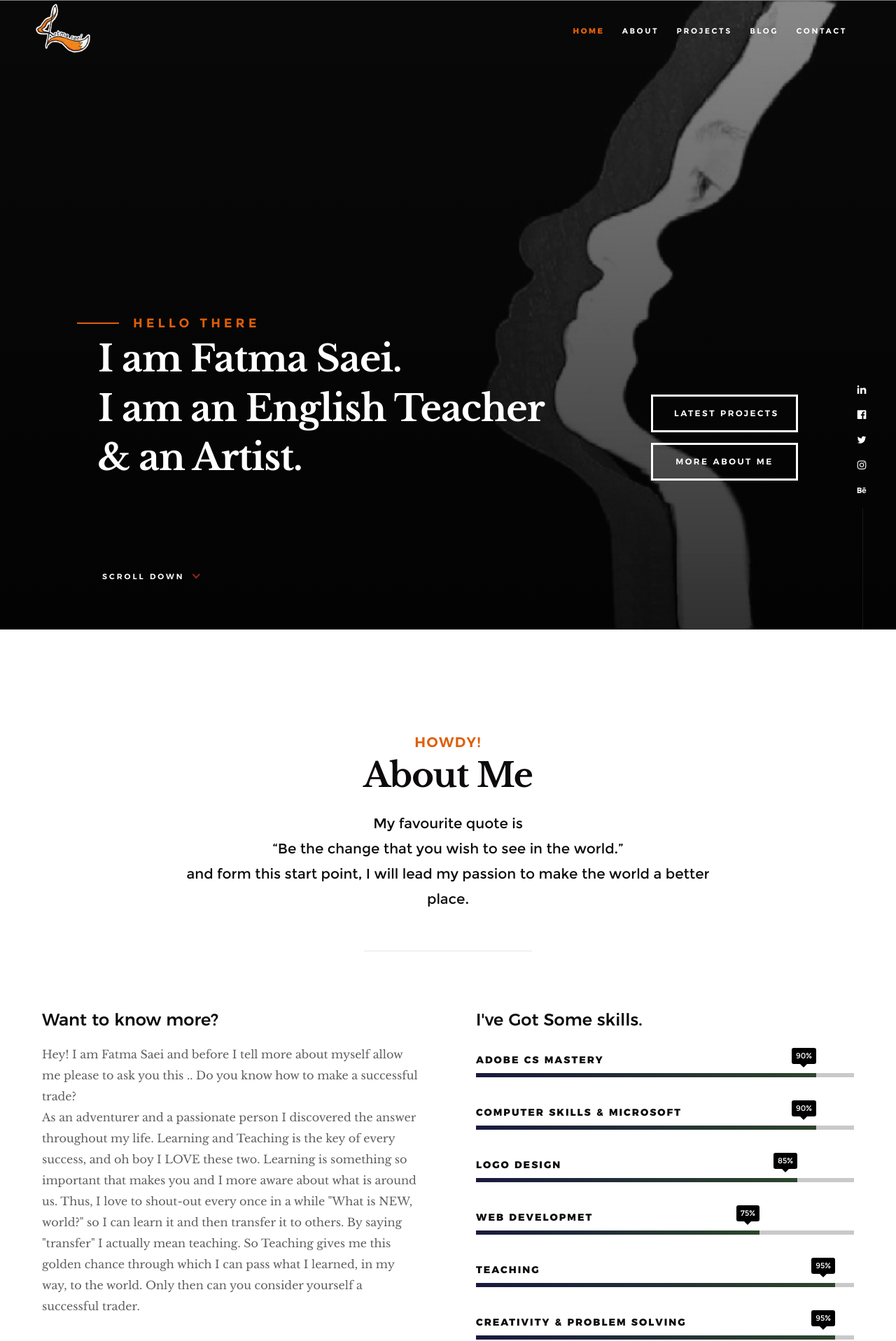
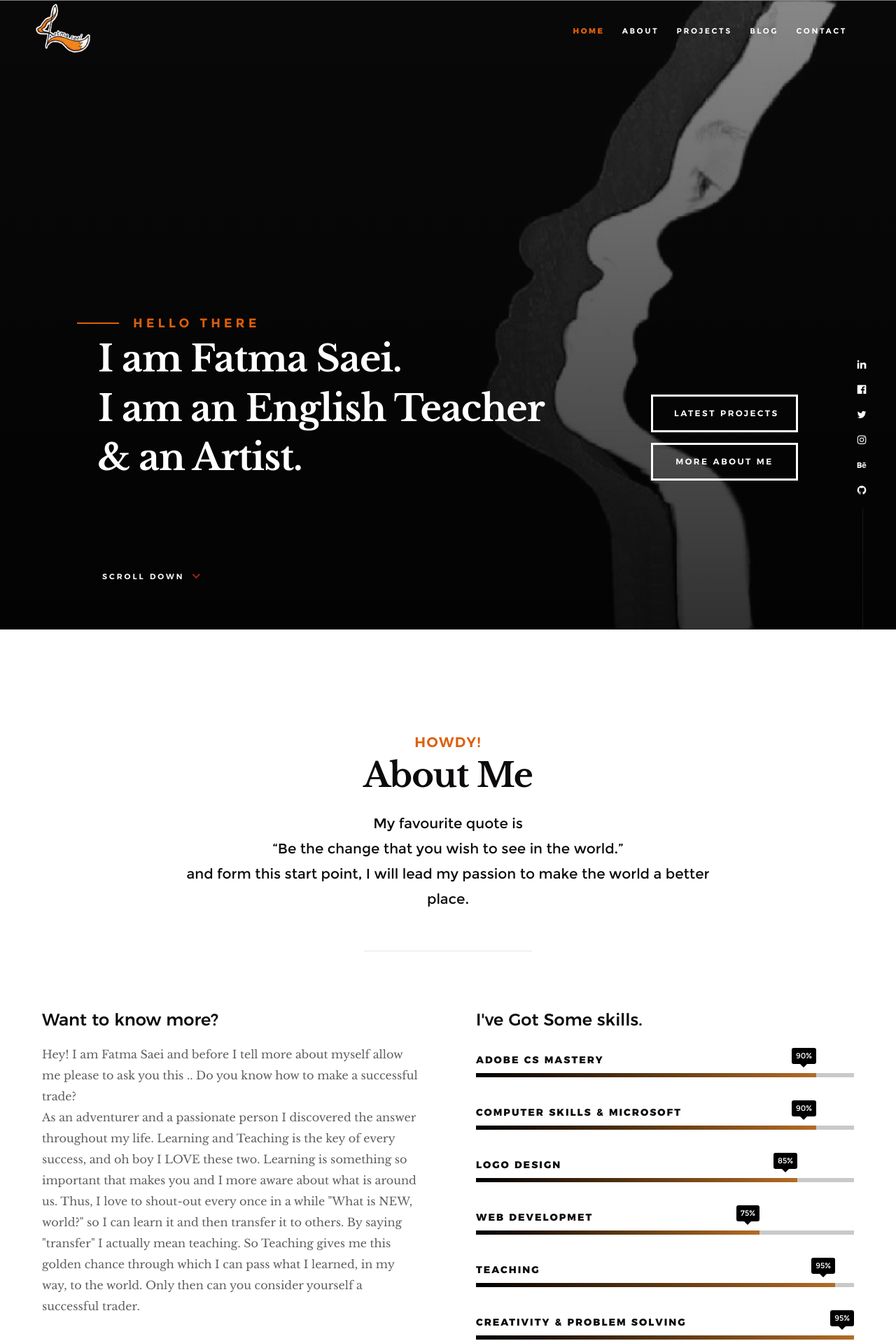
Before and after one commit to FatmaSaei/FatmaSaei.github.io, a Jekyll site: the page built from index.html, in a window 1280 px wide. Shown: the top 1917 px of the page at 70% size. Built offline with Jekyll 4.4.1, drawn with Linux system fonts in a browser that asks for light colours; some of the changed text lies outside the part shown.

Commit message:
automate skills and experience

```diff
--- a/_data/social_media.csv
+++ b/_data/social_media.csv
@@ -4,3 +4,4 @@
 twitter,Toma_Saei,https://twitter.com/Toma_Saei
 instagram,fatma_arts,https://www.instagram.com/fatma_arts
 behance,fatmasaei,https://www.behance.net/fatmasaei
+github,FatmaSaei,https://github.com/FatmaSaei
--- a/css/main.css
+++ b/css/main.css
@@ -756,7 +756,7 @@
  * ------------------------------------------------------------------- */
 
 input:-webkit-autofill, input:-webkit-autofill:hover, input:-webkit-autofill:focus input:-webkit-autofill, textarea:-webkit-autofill, textarea:-webkit-autofill:hover textarea:-webkit-autofill:focus, select:-webkit-autofill, select:-webkit-autofill:hover, select:-webkit-autofill:focus {
-    -webkit-text-fill-color: #cf3e3e;
+    -webkit-text-fill-color: #df5f0a;
     transition: background-color 5000s ease-in-out 0s;
 }
 
@@ -1131,7 +1131,7 @@
 
 .skill-bars li .progress {
     background: #000000;
-    background-image: linear-gradient(to right, #191A3F, #2d462c);
+    background-image: linear-gradient(to right, #000, #b36c25);
     position: relative;
     height: 100%;
 }
@@ -2891,7 +2891,7 @@
 }
 
 .cta__content span {
-    color: #191A3F;
+    color: #000;
 }
 
 
--- a/index.html
+++ b/index.html
@@ -45,7 +45,8 @@
         {% for item in site.data.social_media %}
         <li>
             <a target="_blank" href="{{ item.account_link }}">
-                <i class="im im-{{ item.app_name }}" aria-hidden="true"></i><span>{{ item.app_name | capitalize }}</span></a>
+                <i class="im im-{{ item.app_name }}" aria-hidden="true"></i>
+                <span>{{ item.app_name | capitalize}}</span></a>
         </li>
         {% endfor %}
     </ul>
@@ -100,38 +101,14 @@
             <h3>I've Got Some skills.</h3>
 
             <ul class="skill-bars">
+                {% for item in site.data.skills %}
                 <li>
-                    <div class="progress percent90"><span>90%</span></div>
-                    <strong>Adobe CS Mastery</strong>
+                    <div class="progress percent{{ item.percentage }}">
+                        <span>{{ item.percentage }}%</span>
+                    </div>
+                    <strong>{{ item.skill_name }}</strong>
                 </li>
-                <li>
-                    <div class="progress percent90"><span>90%</span></div>
-                    <strong>Computer skills & Microsoft</strong>
-                </li>
-                <li>
-                    <div class="progress percent85"><span>85%</span></div>
-                    <strong>Logo design</strong>
-                </li>
-                <li>
-                    <div class="progress percent75"><span>75%</span></div>
-                    <strong>Web developmet</strong>
-                </li>
-                <li>
-                    <div class="progress percent95"><span>95%</span></div>
-                    <strong>Teaching</strong>
-                </li>
-                <li>
-                    <div class="progress percent95"><span>95%</span></div>
-                    <strong>creativity & problem solving</strong>
-                </li>
-                <li>
-                    <div class="progress percent90"><span>90%</span></div>
-                    <strong>Work ethic</strong>
-                </li>
-                <li>
-                    <div class="progress percent85"><span>85%</span></div>
-                    <strong>communication skills</strong>
-                </li>
+                {% endfor %}
             </ul>
         </div>
 
@@ -159,88 +136,45 @@
         <div class="col-six tab-full left">
             <div class="timeline">
 
+                {% for item in site.data.experience.left_roles %}
                 <div class="timeline__block">
                     <div class="timeline__bullet"></div>
                     <div class="timeline__header">
-                        <p class="timeline__timeframe">2019 - Present</p>
-                        <h3>Co-Teacher</h3>
-                        <h5>in Al-Ruya Bilingual School <br>
-                            Kuwait</h5>
+                        <p class="timeline__timeframe">{{ item.date }}</p>
+                        <h3>{{ item.title }}</h3>
+                        <h5>in {{ item.employer }} <br>
+                            {{ item.location }}</h5>
                     </div>
                     <div class="timeline__desc">
                         <p>
-                            I worked as a homeroom assistant teacher for primary level.
-                            This position improved my career and provided me with great
-                            experience on how to control the class and deal with young children.
+                            {{ item.description }}
                         </p>
+
                     </div>
                 </div> <!-- end timeline__block -->
-
-                <div class="timeline__block">
-                    <div class="timeline__bullet"></div>
-                    <div class="timeline__header">
-                        <p class="timeline__timeframe">2011 - 2020</p>
-                        <h3>Super Roles</h3>
-                        <h5>in Happiness club (sa3ada club)
-                            <br> Kuwait
-                        </h5>
-                    </div>
-                    <div class="timeline__desc">
-                        <p>
-                            I took lots of roles in this club,
-                            starting from being coordinator, co-teacher and lastly being a Teacher.
-                            I supervised several trips and activities, I assisted the teachers,
-                            and at the end I became a teacher there.
-                        </p>
-                    </div>
-                </div> <!-- end timeline__block -->
-
+                {% endfor %}
             </div> <!-- end timeline -->
         </div> <!-- end left -->
 
         <div class="col-six tab-full right">
             <div class="timeline">
-
+                {% for item in site.data.experience.right_roles %}
                 <div class="timeline__block">
                     <div class="timeline__bullet"></div>
                     <div class="timeline__header">
-                        <p class="timeline__timeframe">2018 - 2019</p>
-                        <h3>Subject Teacher</h3>
-                        <h5>in Green Valley International School <br>
-                            Egypt</h5>
+                        <p class="timeline__timeframe">{{ item.date }}</p>
+                        <h3>{{ item.title }}</h3>
+                        <h5>in {{ item.employer }} <br>
+                            {{ item.location }}</h5>
                     </div>
                     <div class="timeline__desc">
                         <p>
-                            I worked as Activity Teacher. I taught Aerobics for
-                            primary grades. I was transferred upon my choice to be
-                            an Art teacher for KG. I chose this position because
-                            I wanted to gain more experience with kids,
-                            comprising the curriculum and grading the students.
+                            {{ item.description }}
                         </p>
 
                     </div>
                 </div> <!-- end timeline__block -->
-
-                <div class="timeline__block">
-                    <div class="timeline__bullet"></div>
-                    <div class="timeline__header">
-                        <p class="timeline__timeframe">2016 - 2018</p>
-                        <h3>Intern English Teacher</h3>
-                        <h5>
-                            in Fatma Al-Zahra'a high school <br>
-                            & Al-Salam college preparatory school <br>
-                            Egypt
-                        </h5>
-                    </div>
-                    <div class="timeline__desc">
-                        <p>
-                            My supervisors praised my way of teaching and my grades
-                            were Excellent in both training program.
-                            First I thought the preparatory level in 2016 - 2017 year
-                            then the following year I thought high school students.
-                        </p>
-                    </div>
-                </div> <!-- end timeline__block -->
+                {% endfor %}
 
             </div> <!-- end timeline -->
         </div> <!-- end right -->
```
Also changed, not shown: _data/experience.yml (added, +41 -0 lines), _data/skills.csv (added, +9 -0 lines).
